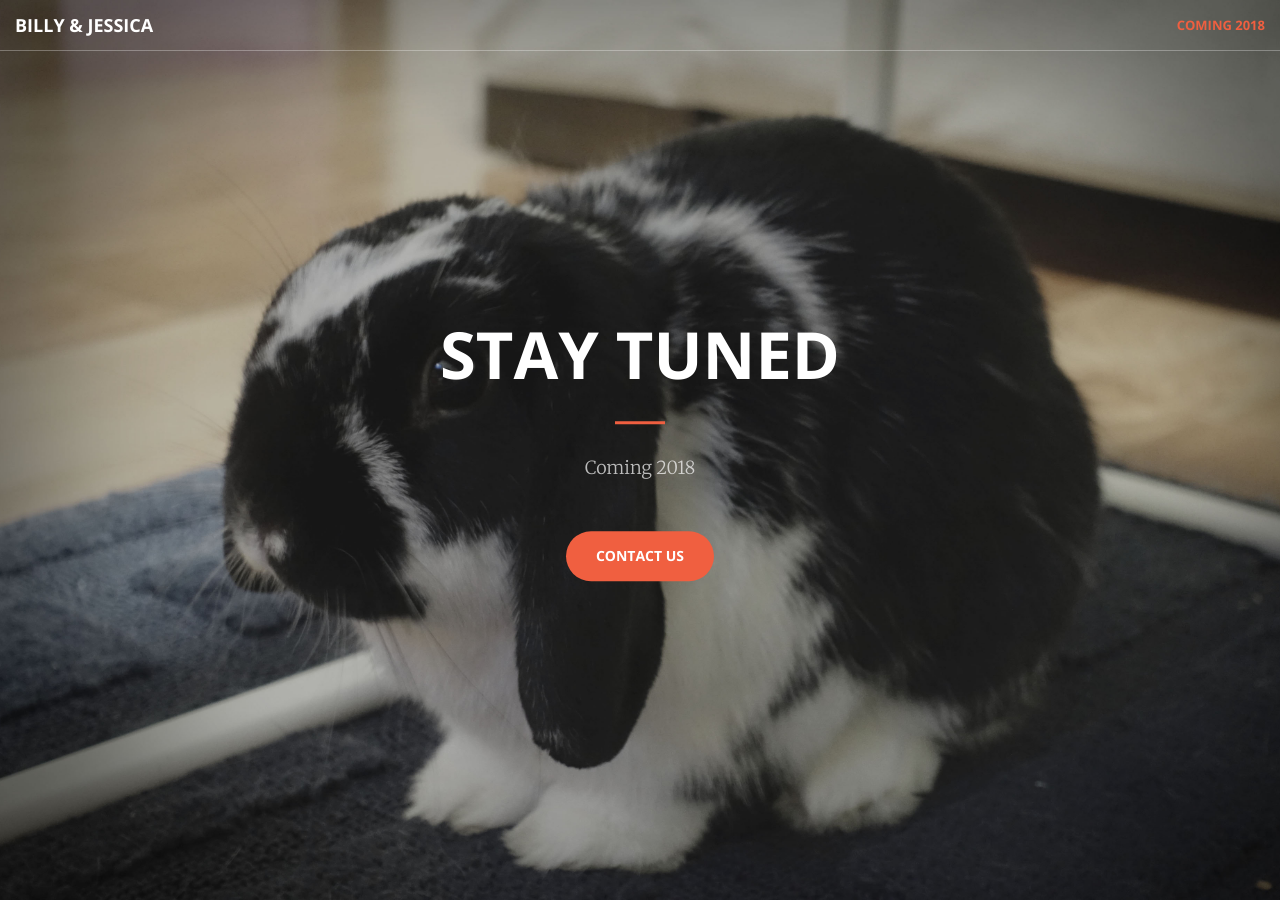
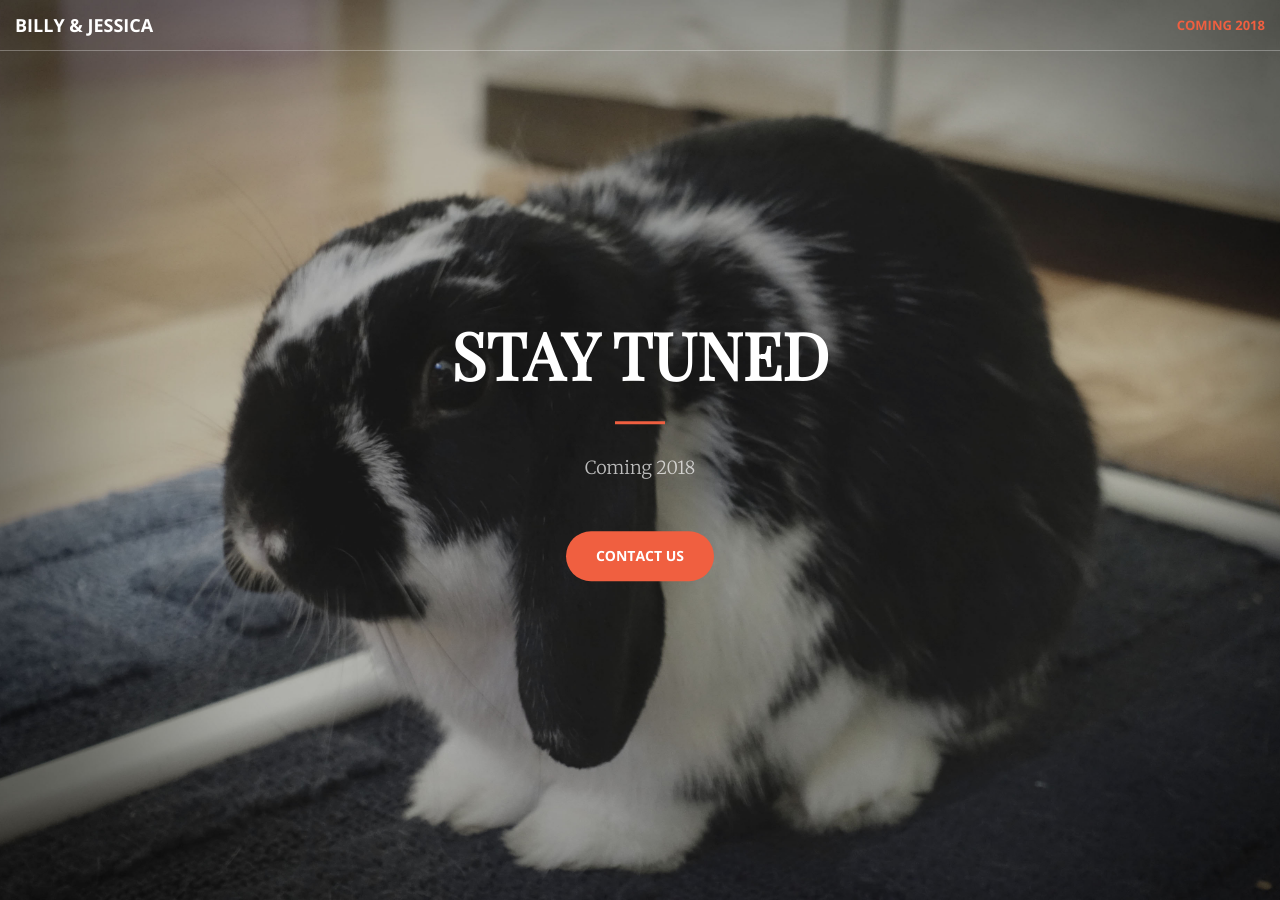
Before and after one commit to notbleh/wed-website, a Jekyll site: the page built from index.html, in a window 1280 px wide and 900 px high. Built offline with Jekyll 4.4.1, drawn with Linux system fonts in a browser that asks for light colours.

Commit message:
Update _base.scss

```diff
--- a/_sass/_base.scss
+++ b/_sass/_base.scss
@@ -33,7 +33,7 @@ h3,
 h4,
 h5,
 h6 {
-    @include sans-serif-font;
+    @include playfair-display-font;
 }
 
 p {
```
